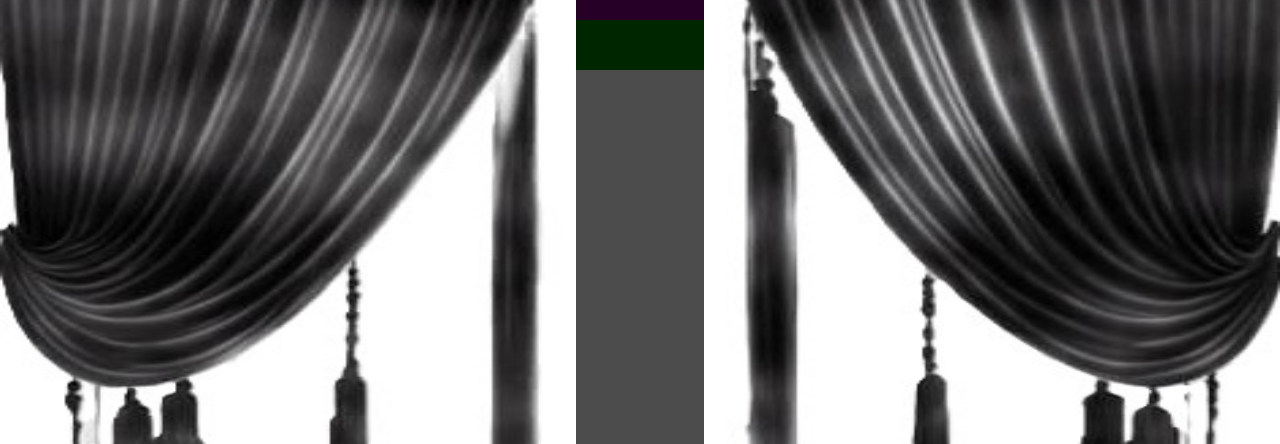
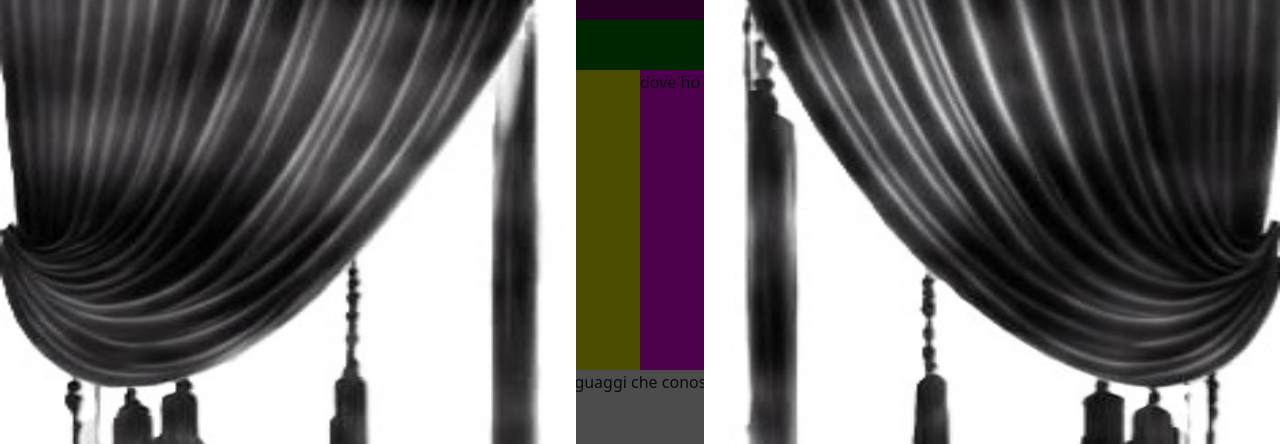
Before and after one commit to matteo2302/my-page, a Vue app: page / in a window 1280 px wide. Shown: the part 230-674 px from the top of the page. Built offline with nearby package versions, Linux system fonts and the light colour scheme.

Commit message:
myslef and studies

```diff
--- a/src/components/Myself.vue
+++ b/src/components/Myself.vue
@@ -25,7 +25,12 @@ export default {
         <h1>mattep pizzichemi web developer</h1>
       </div>
     </div>
-
+    <!--myself description-->
+    <div class="d-flex">
+      <div class="description">description</div>
+      <div class="w-studied">dove ho </div>
+    </div>
+    <div class="d-flex justify-content-center">linguaggi che conosco</div>
 
 </template>
 
@@ -52,4 +57,14 @@ export default {
     font-size: 65px
   }
 }
+.description{
+  background-color: yellow;
+  height: 300px;
+  width: 50%;
+}
+.w-studied{
+  background-color: magenta;
+height: 300px;
+width: 50%;
+}
 </style>
```
